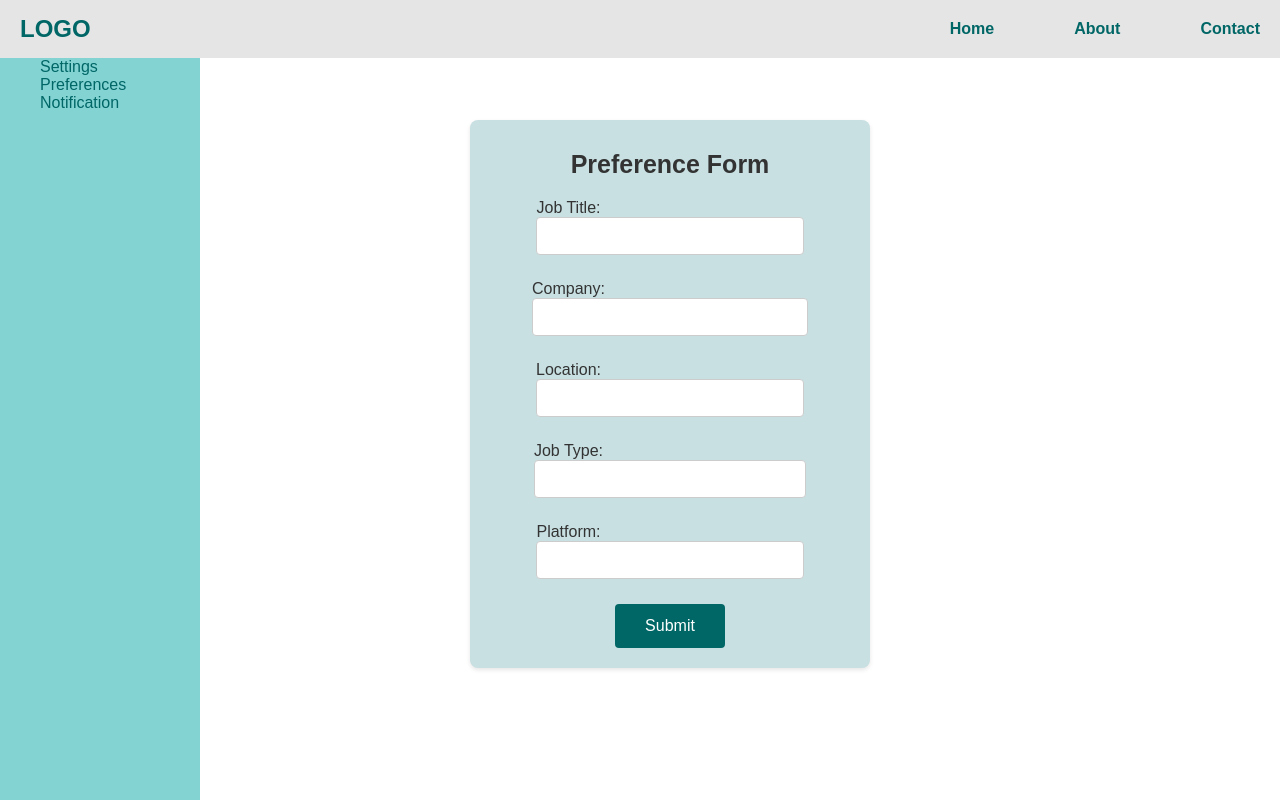
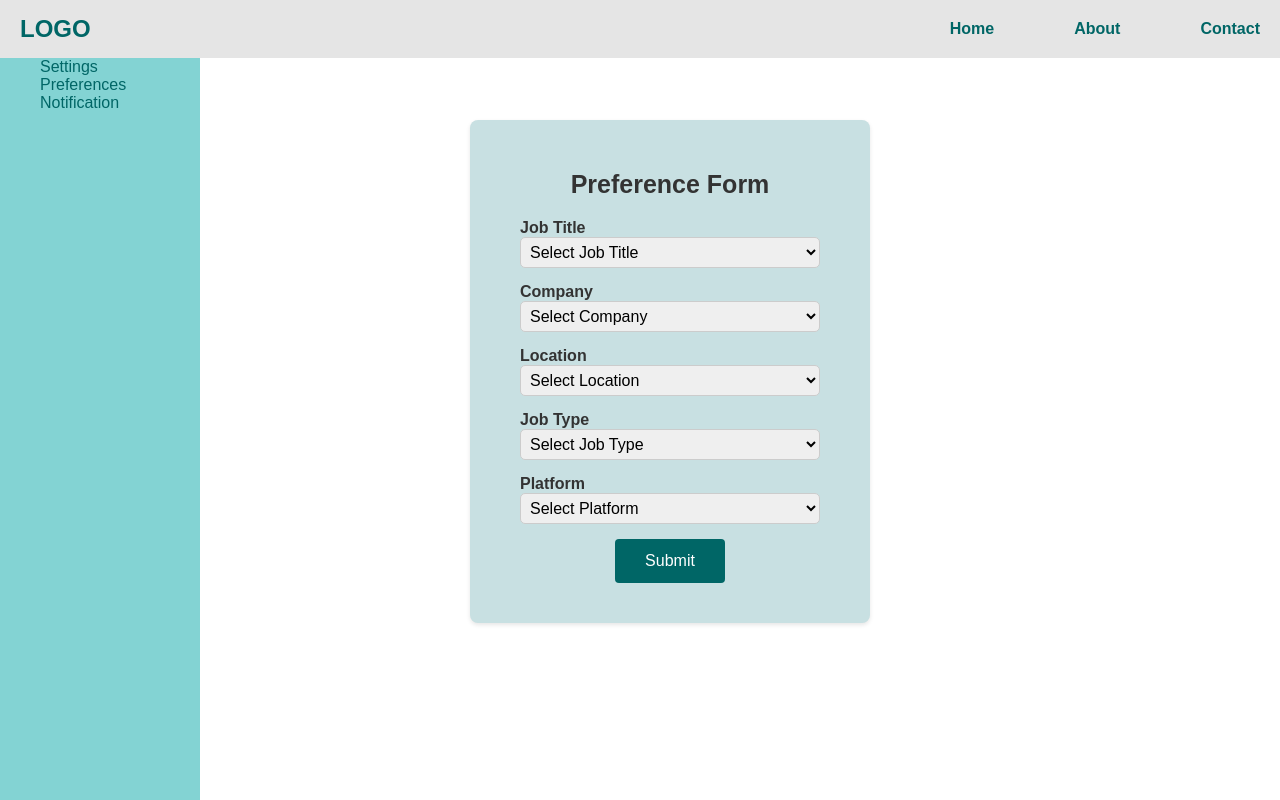
Before and after one commit to sanjana1328/OneStop, a React (Create React App) app: page /preferences-form in a window 1280 px wide. Built offline with nearby package versions, Linux system fonts and the light colour scheme.

Commit message:
changes in preferences form and header

```diff
--- a/src/components/Header.js
+++ b/src/components/Header.js
@@ -1,17 +1,43 @@
 // src/components/Header.js
 import React from 'react';
 import './Header.css';
-import { Link } from 'react-router-dom';
+import { Link, useNavigate } from 'react-router-dom';
 
-const Header = () => (
+const Header = () => {
+    const navigate = useNavigate();
+
+    const handleHomeClick = (e) => {
+        e.preventDefault(); // Prevent default link behavior
+        navigate('/'); // Navigate to Home
+        setTimeout(() => {
+            const homeSection = document.getElementById('home');
+            if (homeSection) {
+                homeSection.scrollIntoView({ behavior: 'smooth' }); // Smooth scroll to the Home section
+            }
+        }, 100); // Delay to ensure navigation completes
+    };
+
+    const handleAboutClick = (e) => {
+        e.preventDefault(); // Prevent default link behavior
+        navigate('/'); // Navigate to Home
+        setTimeout(() => {
+            const aboutSection = document.getElementById('about');
+            if (aboutSection) {
+                aboutSection.scrollIntoView({ behavior: 'smooth' }); // Smooth scroll to the About section
+            }
+        }, 100); // Delay to ensure navigation completes
+    };
+
+    return (
         <header className="header">
             <div className="logo">LOGO</div>
             <nav className="navs">
-                <Link to="/" id="links">Home</Link>
-                <Link to="/about" id="links">About</Link>
-                <Link to="/contact" id="links">Contact</Link>
+                <a href="/" id="links" onClick={handleHomeClick}>Home</a> {/* Smooth scroll to Home */}
+                <a href="/about" id="links" onClick={handleAboutClick}>About</a> {/* Smooth scroll to About */}
+                <a href="/contact" id="links" onClick={handleAboutClick}>Contact</a>
             </nav>
         </header>
     );
+};
 
 export default Header;
--- a/src/pages/home.js
+++ b/src/pages/home.js
@@ -8,7 +8,7 @@ function Home() {
 
     return (
         <div className="home">
-            <div className="main">
+            <div className="main" id="home">
             <br/>
             <h1>One Stop - The Job Finder</h1><br/><br/>
             <p className="subtitle">Let Your Dream Job Find You By Matching Talents With Perfect Opportunities</p>
--- a/src/user/PreferencesForm.js
+++ b/src/user/PreferencesForm.js
@@ -30,24 +30,54 @@ function PreferencesForm({ addPreference }) {
         <form className="preferences-form" onSubmit={handleSubmit}>
             <legend><h3 className="title">Preference Form</h3></legend>
             <label>
-                Job Title:
-                <input type="text" name="title" value={formData.title} onChange={handleChange} required />
+                Job Title
+                <select className="options" name="title" value={formData.title} onChange={handleChange} required>
+                    <option value="" disabled>Select Job Title</option>
+                    <option value="Software Engineer">Software Engineer</option>
+                    <option value="Product Manager">Product Manager</option>
+                    <option value="Data Analyst">Data Analyst</option>
+                    <option value="UI/UX Designer">UI/UX Designer</option>
+                </select>
             </label>
             <label>
-                Company:
-                <input type="text" name="company" value={formData.company} onChange={handleChange} />
+                Company
+                <select className="options" name="company" value={formData.company} onChange={handleChange}>
+                    <option value="" disabled>Select Company</option>
+                    <option value="Google">Google</option>
+                    <option value="Microsoft">Microsoft</option>
+                    <option value="Amazon">Amazon</option>
+                    <option value="Apple">Apple</option>
+                </select>
             </label>
             <label>
-                Location:
-                <input type="text" name="location" value={formData.location} onChange={handleChange} />
+                Location
+                <select className="options" name="location" value={formData.location} onChange={handleChange}>
+                    <option value="" disabled>Select Location</option>
+                    <option value="Bangalore">Bangalore</option>
+                    <option value="Mumbai">Mumbai</option>
+                    <option value="New York">New York</option>
+                    <option value="San Francisco">San Francisco</option>
+                </select>
             </label>
             <label>
-                Job Type:
-                <input type="text" name="jobType" value={formData.jobType} onChange={handleChange} />
+                Job Type
+                <select className="options" name="jobType" value={formData.jobType} onChange={handleChange}>
+                    <option value="" disabled>Select Job Type</option>
+                    <option value="Full-time">Full-time</option>
+                    <option value="Part-time">Part-time</option>
+                    <option value="Internship">Internship</option>
+                    <option value="Contract">Contract</option>
+                </select>
             </label>
             <label>
-                Platform:
-                <input type="text" name="platformName" value={formData.platformName} onChange={handleChange} />
+                Platform
+                <select className="options" name="platformName" value={formData.platformName} onChange={handleChange}>
+                    <option value="" disabled>Select Platform</option>
+                    <option value="LinkedIn">LinkedIn</option>
+                    <option value="Indeed">Indeed</option>
+                    <option value="Glassdoor">Glassdoor</option>
+                    <option value="Naukri">Naukri</option>
+                </select>
             </label>
 
             <button type="submit">Submit</button>
--- a/src/user/UserPreferences.js
+++ b/src/user/UserPreferences.js
@@ -23,6 +23,8 @@ function UserPreferences({ preferences }) {
                         onClick={() => handlePreferenceClick(preference)}
                     >
                         <h3>{preference.title}</h3>
+                        <h4>{preference.company}</h4>
+                        <h5>{preference.location}</h5>
                         <span>&#x279C;</span>
                     </div>
                 ))
--- a/src/user/styles.css
+++ b/src/user/styles.css
@@ -20,6 +20,18 @@
     margin-top: 10px;
     color: #005555;
 }
+.preference-card h4 {
+    margin-top: 10px;
+    color: #3a4343;
+    font-weight: 200px;
+}
+.preference-card h5 {
+    margin-top: 10px;
+    color: #3a4343;
+    font-weight: 200px;
+}
+
+
 
 .preference-card p {
     margin: 5px 0;
@@ -36,7 +48,7 @@
     flex-direction: column;
     justify-content: center;
     align-items: center;
-    padding: 20px;
+    padding: 40px;
     max-width: 400px;
     margin: 100px;
     margin-left: 250px;
@@ -47,20 +59,32 @@
 }
 
 .preferences-form label {
-    margin-bottom: 10px;
+    margin-bottom: 15px;
     color: #333;
+    font-weight: bold;
+    display: flex;
+    flex-direction: column;
+    align-items: flex-start;
+    width: 100%; /* Ensures full width alignment */
+    max-width: 300px; /* Limits the width for better layout */
 }
 
 .preferences-form input {
-    width: 100%;
+    width: 100px;
     padding: 10px;
-    margin-bottom: 15px;
+    margin-bottom: 20px;
     border: 1px solid #ccc;
     border-radius: 4px;
     font-size: 14px;
 
 }
-
+.options {
+    width: 100%; /* Makes the dropdown span full width */
+    padding: 5px; /* Adds some padding for better appearance */
+    font-size: 1rem;
+    border: 1px solid #ccc; /* Keeps the dropdown visually consistent */
+    border-radius: 5px;
+}
 .preferences-form button {
     padding: 13px 30px;
     background-color: #006666;
```
Lines whose indentation alone changed are shown as unchanged.
